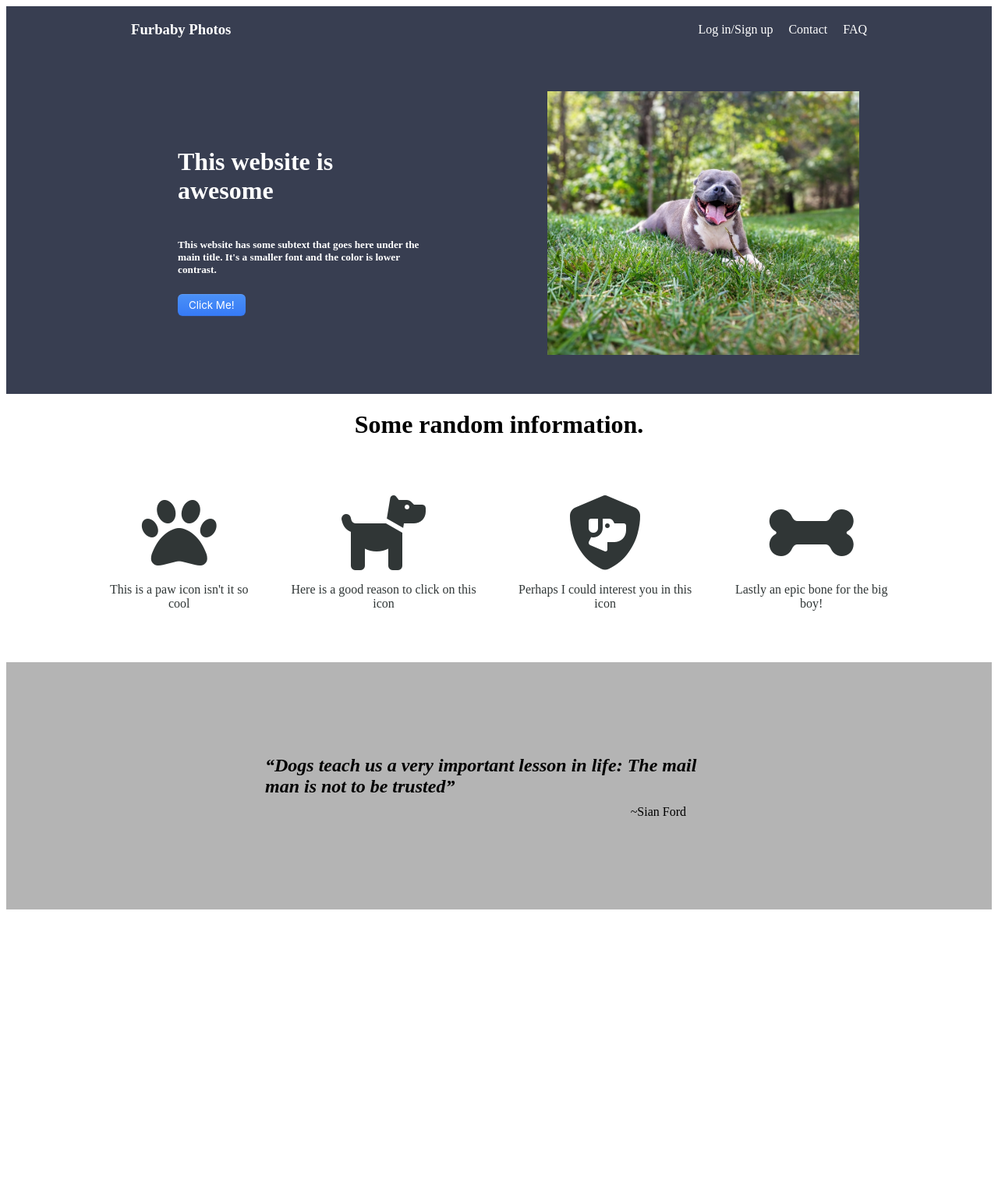
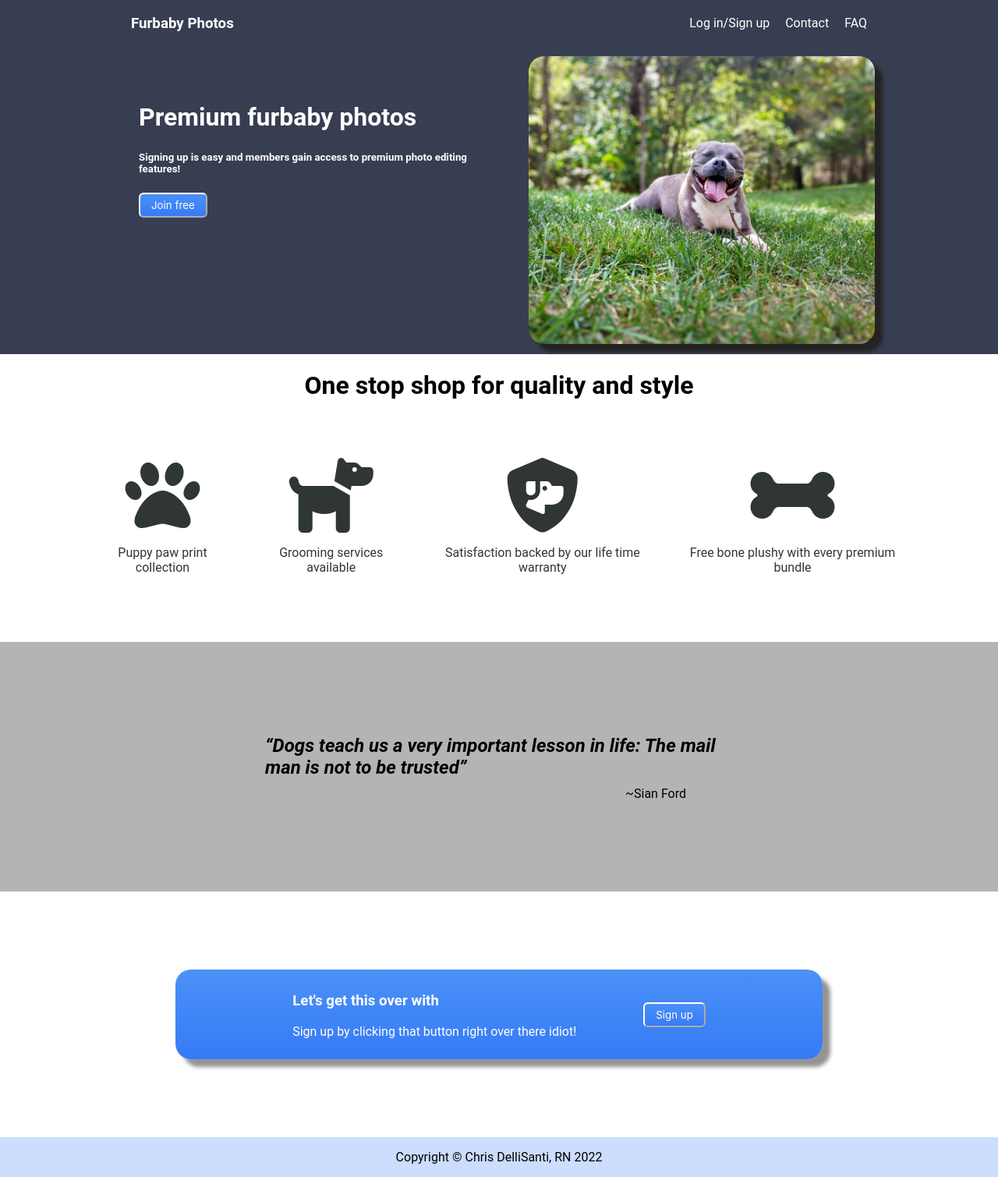
Before and after one commit to chrisdellisantirn/Landing-Page, a plain HTML site: page index.html in a window 1280 px wide. Shown: the whole page at 78% size. Before the commit the page ends 1174 px from the top, so only its background shows below. Drawn offline with Linux system fonts and the light colour scheme.

Commit message:
updated_layout

```diff
--- a/index.html
+++ b/index.html
@@ -16,9 +16,24 @@
       <div class="header_container">
         <h3 class="logo">Furbaby Photos</h3>
         <ul>
-          <li><a href="url">Log in/Sign up</a></li>
-          <li><a href="url">Contact</a></li>
-          <li><a href="url">FAQ</a></li>
+          <li>
+            <a
+              href="https://www.youtube.com/watch?v=dQw4w9WgXcQ&ab_channel=RickAstley"
+              >Log in/Sign up</a
+            >
+          </li>
+          <li>
+            <a
+              href="https://www.youtube.com/watch?v=dQw4w9WgXcQ&ab_channel=RickAstley"
+              >Contact</a
+            >
+          </li>
+          <li>
+            <a
+              href="https://www.youtube.com/watch?v=dQw4w9WgXcQ&ab_channel=RickAstley"
+              >FAQ</a
+            >
+          </li>
         </ul>
       </div>
     </div>
@@ -26,54 +41,77 @@
     <div class="container_a">
       <div class="container_a2">
         <div class="subcontainer_a">
-          <h1>This website is awesome</h1>
+          <h1>Premium furbaby photos</h1>
           <h5>
-            This website has some subtext that goes here under the main title.
-            It's a smaller font and the color is lower contrast.
+            Signing up is easy and members gain access to premium photo editing features!
           </h5>
-          <a href="https://www.google.com">
-            <button type="button">Click Me!</button>
+          <a
+            href="https://www.youtube.com/watch?v=dQw4w9WgXcQ&ab_channel=RickAstley"
+          >
+            <button type="button" class="button1">Join free</button>
           </a>
         </div>
-        <img
-          src="Landing-Page/images/best_life.jpg"
-          alt="Happy pitbull in the shade"
-          class="img1"
-        />
+        <div class="image-box">
+          <img src="images/best_life.jpg" alt="Happy pitbull in the shade" />
+        </div>
       </div>
     </div>
 
     <div class="container_b">
-      <h1>Some random information.</h1>
+      <h1>One stop shop for quality and style</h1>
     </div>
+
     <div class="subcontainer_b">
       <div class="item">
         <i class="fa-solid fa-paw fa-6x"></i>
-        <p>This is a paw icon isn't it so cool</p>
+        <p>Puppy paw print collection</p>
       </div>
       <div class="item">
         <i class="fa-solid fa-dog fa-6x"></i>
-        <p>Here is a good reason to click on this icon</p>
+        <p>Grooming services available</p>
       </div>
       <div class="item">
         <i class="fa-solid fa-shield-dog fa-6x"></i>
-        <p>Perhaps I could interest you in this icon</p>
+        <p>Satisfaction backed by our life time warranty</p>
       </div>
       <div class="item">
         <i class="fa-solid fa-bone fa-6x"></i>
-        <p>Lastly an epic bone for the big boy!</p>
+        <p>Free bone plushy with every premium bundle</p>
+      </div>
+
+    </div>
+
+    <div class="container_c">
+      <div class="container_c2">
+        <h2>
+          <em
+            >“Dogs teach us a very important lesson in life: The mail man is not
+            to be trusted”</em
+          >
+        </h2>
+        <p class="name">~Sian Ford</p>
       </div>
     </div>
 
-    <div class="container_c">
-    <div class="container_c2">
-      <h2>
-        <em>“Dogs teach us a very important lesson in life: The mail man is not to
-        be trusted”</em>
-      </h2>
-      <p class="name">~Sian Ford</p>
+    <div class="container_d">
+      <div class="subcontainer_d">
+        <div class="bottom_words">
+          <h3>Let's get this over with</h3>
+          <p>
+            Sign up by clicking that button right over there idiot!
+          </p>
+        </div>
+        <div class="bottom_button">
+          <a
+            href="https://www.youtube.com/watch?v=dQw4w9WgXcQ&ab_channel=RickAstley"
+          >
+            <button type="button">Sign up</button>
+          </a>
+        </div>
+      </div>
     </div>
+    <div class="footer">
+      <p>Copyright © Chris DelliSanti, RN 2022</p>
     </div>
-    <div class="footer"></div>
   </body>
 </html>
--- a/style.css
+++ b/style.css
@@ -1,7 +1,32 @@
-.img1 {
-  margin: 50px;
-  width: 400px;
+html,
+body {
+  height: 100%;
+}
+
+body {
+  display: flex;
+  flex-direction: column;
+  font-family: Roboto, sans-serif;
+  margin: 0;
+}
+.image-box {
+  margin: auto;
+  overflow: hidden;
+  width: 470px;
+  border-radius: 20px;
+  margin-right: 30px;
+  box-shadow: 10px 10px 5px #242222;
+}
+.image-box img {
+  max-width: 100%;
+  transition: all 0.3s;
+  display: block;
+  width: 100%;
   height: auto;
+  transform: scale(1);
+}
+.image-box:hover img {
+  transform: scale(1.1);
 }
 .logo {
   margin-left: 40px;
@@ -27,6 +52,9 @@ a {
   max-width: 1024px;
   margin: 0 auto;
 }
+h1 {
+  height: 20px;
+}
 .container_a {
   display: flex;
   justify-content: space-evenly;
@@ -36,33 +64,28 @@ a {
 .container_a2 {
   display: flex;
   max-width: 1024px;
-  margin: 0 auto;
 }
 .subcontainer_a {
   display: flex;
   flex-direction: column;
-  margin: 100px;
+  margin: 50px;
+  margin-bottom: 175px;
 }
 button {
-  display: flex;
-  flex-direction: column;
-  align-items: center;
   padding: 6px 14px;
   font-family: -apple-system, BlinkMacSystemFont, "Roboto", sans-serif;
   border-radius: 6px;
-  border: none;
+  border-color: white;
   color: #fff;
   background: linear-gradient(180deg, #4b91f7 0%, #367af6 100%);
   background-origin: border-box;
-  box-shadow: 0px 0.5px 1.5px #367af640,
-    inset 0px 0.8px 0px -0.25px #ffffff33;
+  box-shadow: 0px 0.5px 1.5px #367af640, inset 0px 0.8px 0px -0.25px #ffffff33;
   user-select: none;
   -webkit-user-select: none;
   touch-action: manipulation;
 }
 button:focus {
-  box-shadow: inset 0px 0.8px 0px -0.25px #ffffff33,
-    0px 0.5px 1.5px #367af640,
+  box-shadow: inset 0px 0.8px 0px -0.25px #ffffff33, 0px 0.5px 1.5px #367af640,
     0px 0px 0px 3.5px #3a6cd980;
   outline: 0;
 }
@@ -72,12 +95,12 @@ button:focus {
 }
 .subcontainer_b {
   display: flex;
-    justify-content: center;
-    max-width: 1024px;
-    margin: 50px auto;
-    gap: 30px;
+  justify-content: space-evenly;
+  margin: 70px auto;
   text-align: center;
   color: #303636;
+  gap: 50px;
+  max-width: 1024px;
 }
 .container_c {
   display: flex;
@@ -96,3 +119,30 @@ button:focus {
   margin-top: -10px;
   margin-right: 60px;
 }
+.container_d {
+  display: flex;
+  justify-content: center;
+}
+.subcontainer_d {
+  display: flex;
+  color: white;
+  border-radius: 20px;
+  gap: 50px;
+  margin: 100px;
+  padding: 10px 150px;
+  background: linear-gradient(180deg, #4b91f7 0%, #367af6 100%);
+  box-shadow: 10px 10px 5px #959494;
+}
+.bottom_words {
+  width: 400px;
+}
+.bottom_button {
+  display: flex;
+  align-items: center;
+}
+.footer {
+  display: flex;
+  justify-content: center;
+  background-color: #367af640;
+  margin-top: auto;
+}
```
Lines whose indentation alone changed are shown as unchanged.
